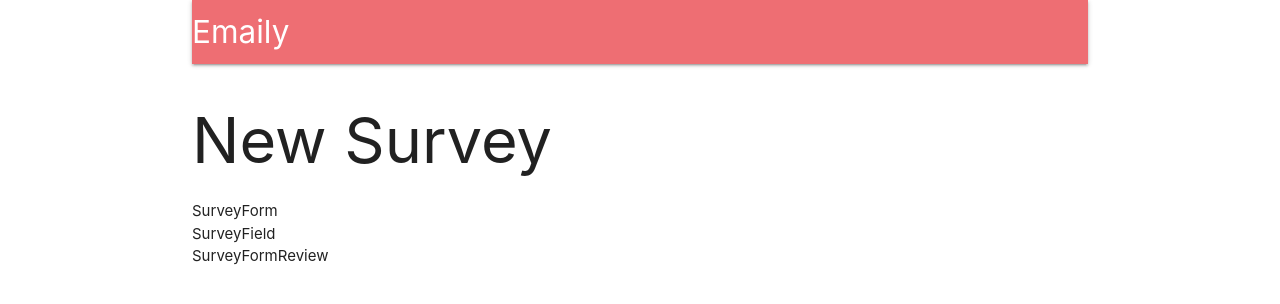
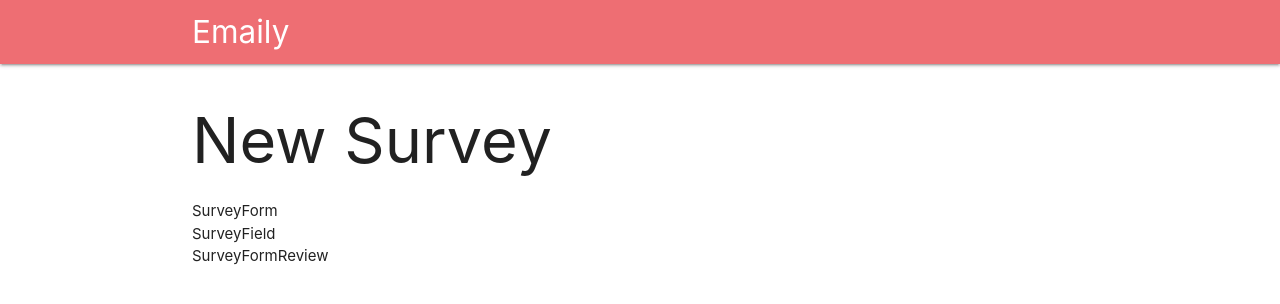
Before and after one commit to vatsalgp/email-server, a React (Create React App) app in the folder client/: page /surveys/new in a window 1280 px wide. Shown: the top 304 px of the page. Built offline with nearby package versions, Linux system fonts and the light colour scheme; no server answers.

Commit message:
changed navbar

```diff
--- a/client/src/components/App.js
+++ b/client/src/components/App.js
@@ -15,16 +15,16 @@ class App extends React.Component {
 
 	render() {
 		return (
-			<div className="container">
-				<BrowserRouter>
-					<div>
-						<Header />
+			<BrowserRouter>
+				<div>
+					<Header />
+					<div className="container">
 						<Route exact path="/" component={Landing} />
 						<Route exact path="/surveys" component={Dashboard} />
 						<Route exact path="/surveys/new" component={SurveyNew} />
 					</div>
-				</BrowserRouter>
-			</div>
+				</div>
+			</BrowserRouter>
 		);
 	}
 }
--- a/client/src/components/Header.js
+++ b/client/src/components/Header.js
@@ -35,7 +35,7 @@ class Header extends React.Component {
     render() {
         return (
             <nav>
-                <div className="nav-wrapper">
+                <div className="nav-wrapper container">
                     <Link to="/surveys" className="left brand-logo">Emaily</Link>
                     <ul className="right">
                         {this.renderContent()}
```
